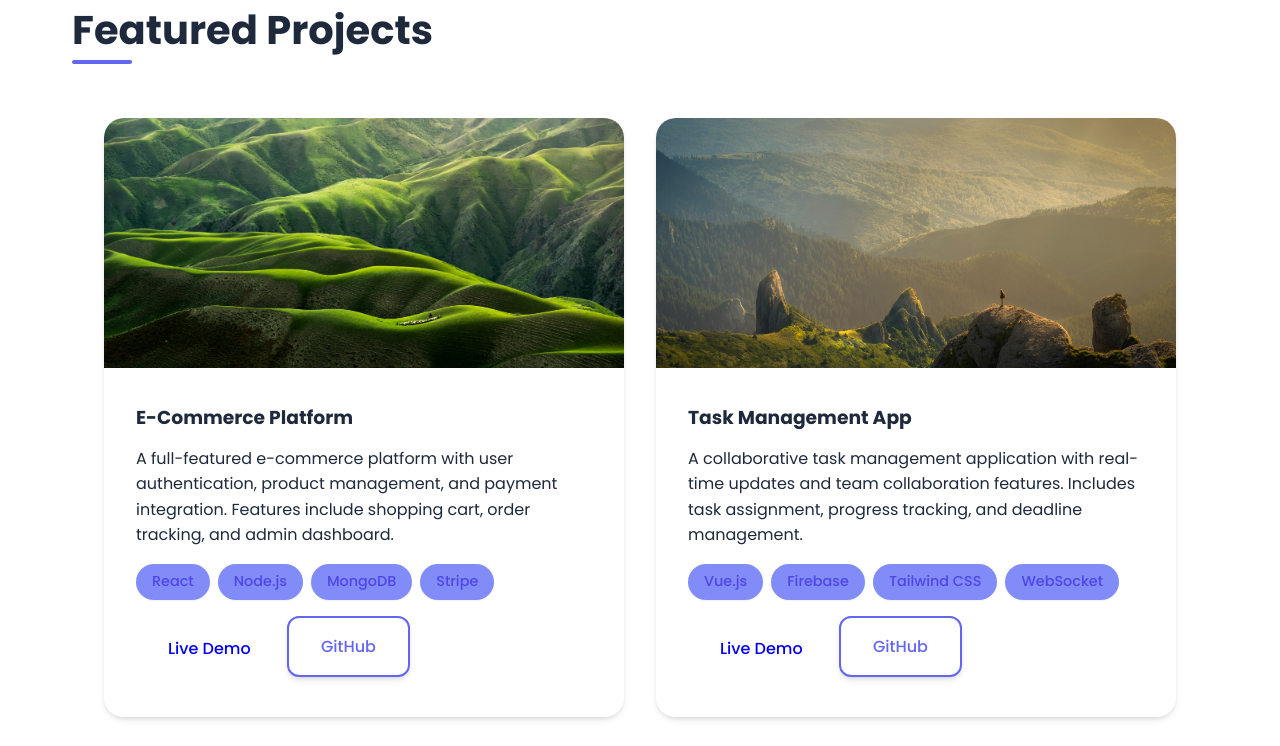
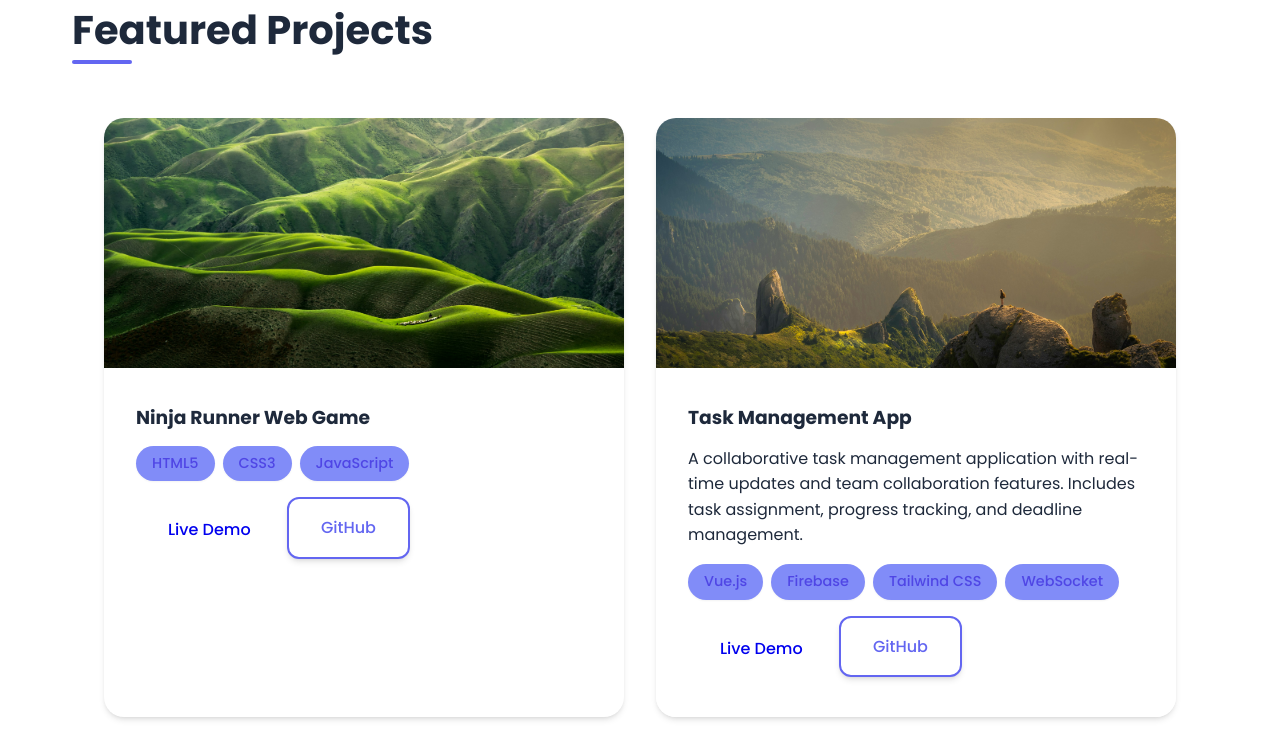
Before and after one commit to ViduraLakshitha/portfolio, a plain HTML site: page index.html in a window 1280 px wide. Shown: the part 2352-3098 px from the top of the page. Drawn offline with Linux system fonts and the light colour scheme.

Commit message:
Update index.html

```diff
--- a/index.html
+++ b/index.html
@@ -66,7 +66,7 @@
                               <div class="about-details">
                                     <div class="detail-item">
                                           <i class="fas fa-graduation-cap"></i>
-                                          <span>BSc in Information Technology in SLIIT</span>
+                                          <span>BSc in Information Technology at SLIIT</span>
                                     </div>
                                     <!-- <div class="detail-item">
                                           <i class="fas fa-briefcase"></i>
@@ -162,13 +162,12 @@
                                     <img src="images/qingbao-meng-01_igFr7hd4-unsplash.jpg" alt="E-Commerce Platform">
                               </div>
                               <div class="project-content">
-                                    <h3>E-Commerce Platform</h3>
-                                    <p>A full-featured e-commerce platform with user authentication, product management, and payment integration. Features include shopping cart, order tracking, and admin dashboard.</p>
+                                    <h3>Ninja Runner Web Game</h3>
+                                    <p></p>
                                     <div class="project-tech">
-                                          <span>React</span>
-                                          <span>Node.js</span>
-                                          <span>MongoDB</span>
-                                          <span>Stripe</span>
+                                          <span>HTML5</span>
+                                          <span>CSS3</span>
+                                          <span>JavaScript</span>
                                     </div>
                                     <div class="project-links">
                                           <a href="https://ecommerce-demo.viduralakshitha.com" class="button small">Live Demo</a>
```
